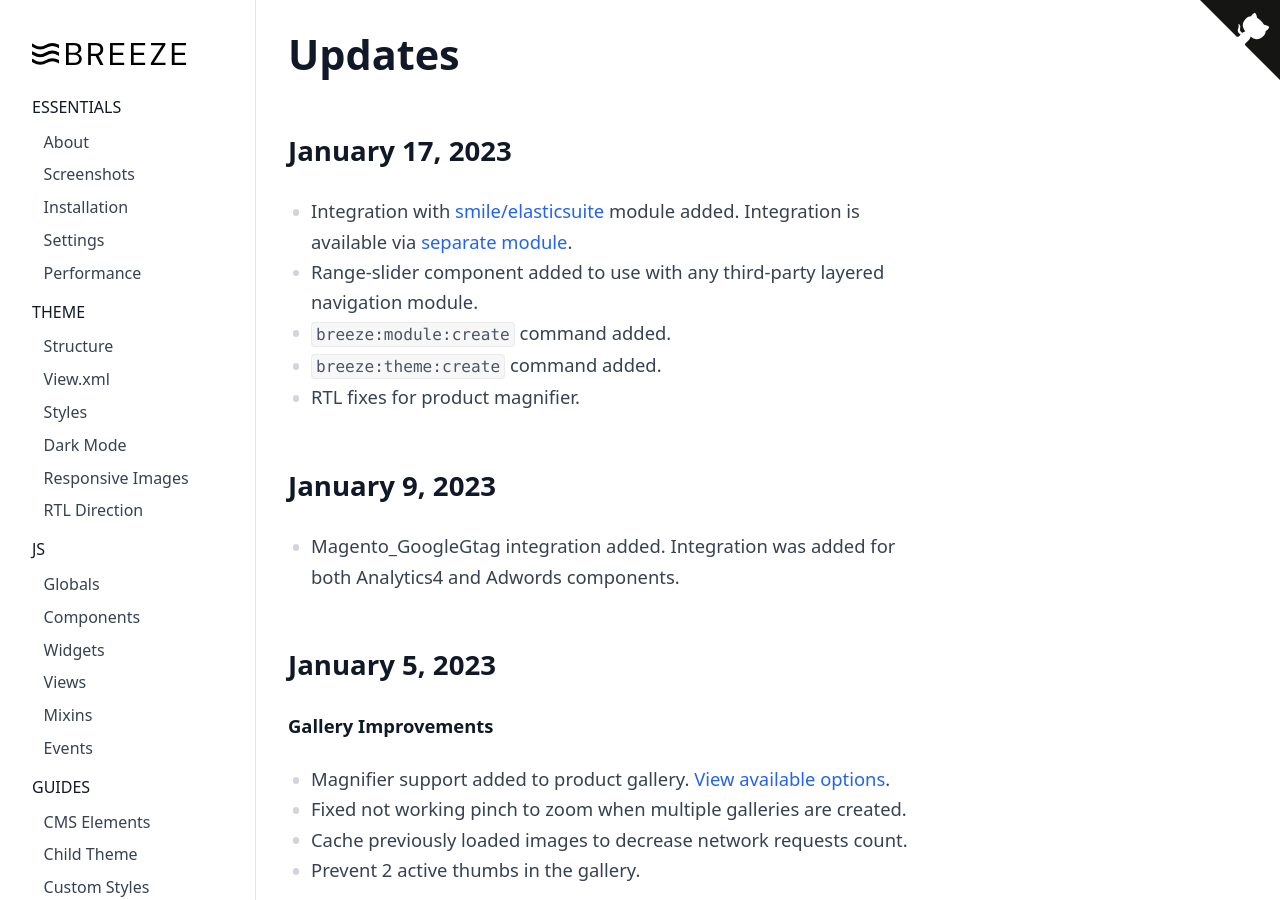
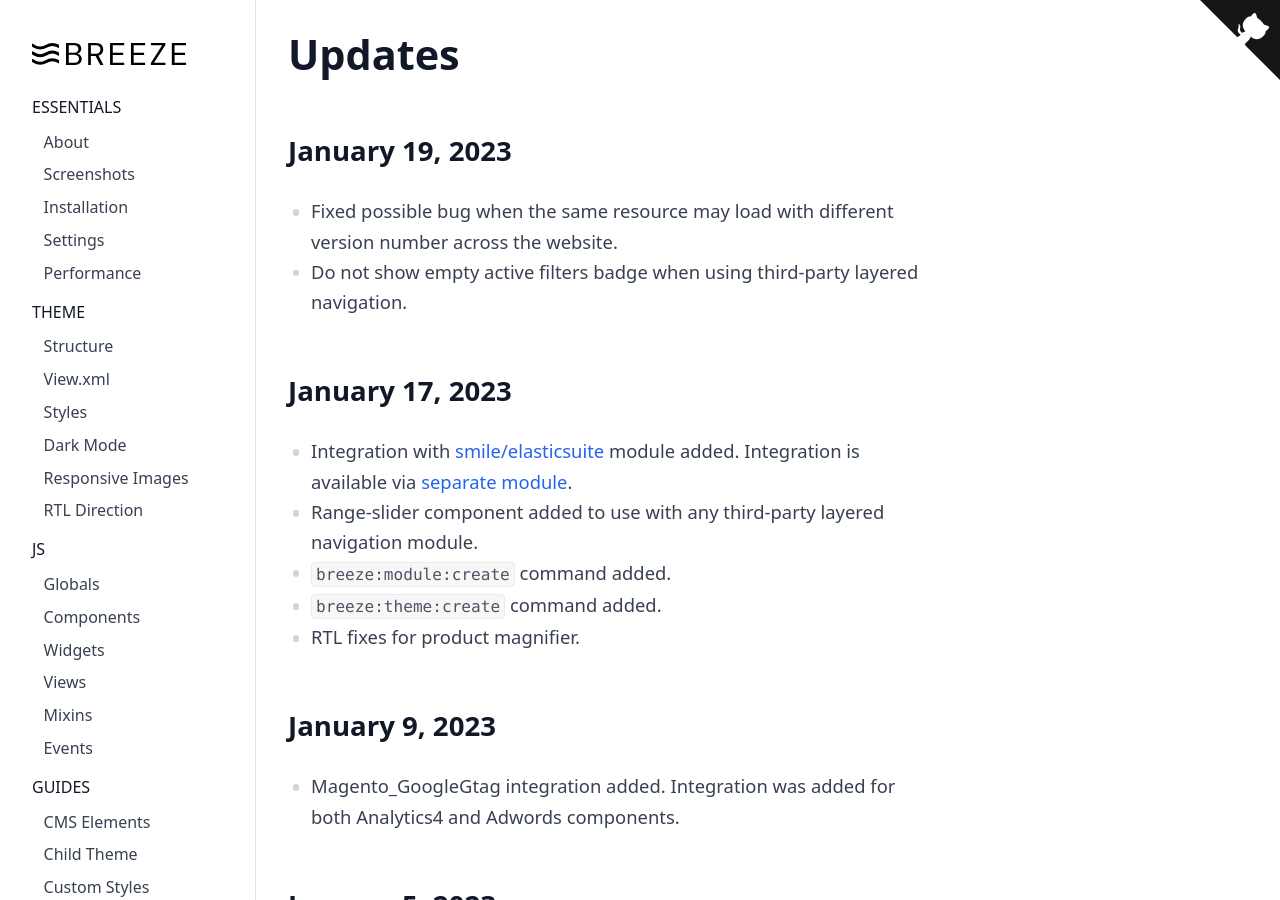
Before and after one commit to breezefront/breezefront.com, a Jekyll site: the page built from collections/_misc/updates.md, in a window 1280 px wide and 900 px high. Built offline with Jekyll 4.4.1, drawn with Linux system fonts in a browser that asks for light colours.

Commit message:
Changelog

```diff
--- a/collections/_misc/updates.md
+++ b/collections/_misc/updates.md
@@ -6,6 +6,12 @@ order: 50
 ---
 
 # Updates
+
+## January 19, 2023
+
+ -  Fixed possible bug when the same resource may load with different version number
+    across the website.
+ -  Do not show empty active filters badge when using third-party layered navigation.
 
 ## January 17, 2023
 
```
